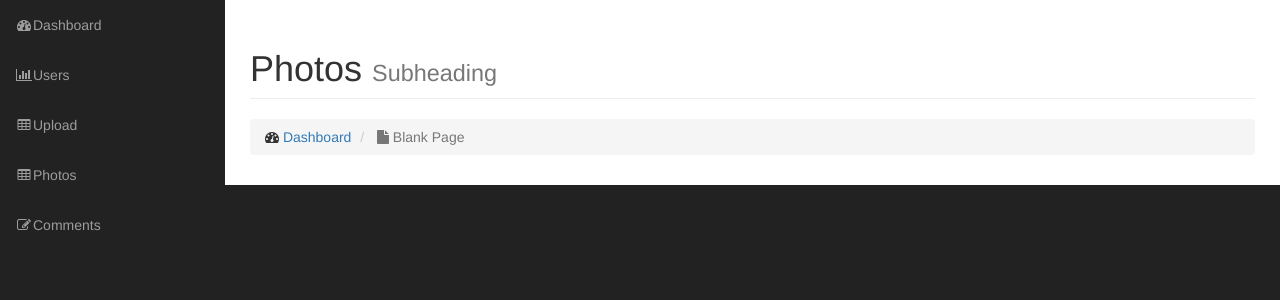
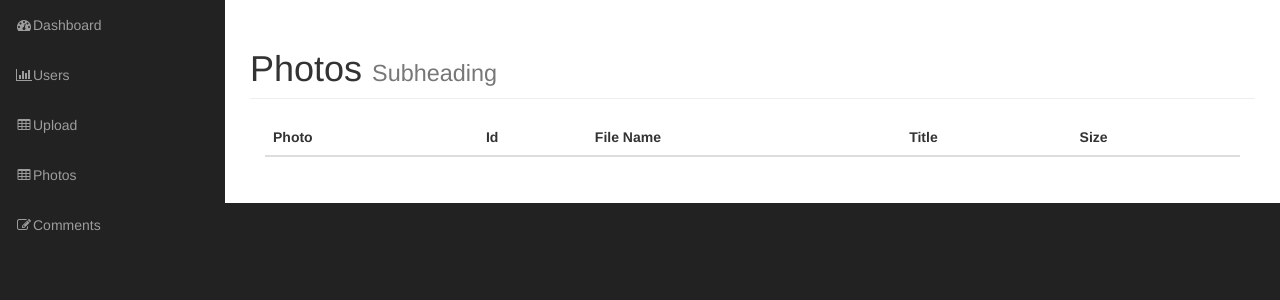
Before and after one commit to XhuljanoKocia/Gallery-PHP, a PHP site: page /admin/photos.php in a window 1280 px wide. Shown: the part 51-351 px from the top of the page. Run offline with PHP 8.4, Linux system fonts and the light colour scheme; grey boxes labelled with a size stand in for pictures from a placeholder-image service; lists and menus that the app fills with data are empty; some libraries are stand-ins or nearby versions.

Commit message:
Coding The HTML for our Photos Table

```diff
--- a/admin/photos.php
+++ b/admin/photos.php
@@ -19,14 +19,28 @@
                     Photos
                     <small>Subheading</small>
                 </h1>
-                <ol class="breadcrumb">
-                    <li>
-                        <i class="fa fa-dashboard"></i>  <a href="index.html">Dashboard</a>
-                    </li>
-                    <li class="active">
-                        <i class="fa fa-file"></i> Blank Page
-                    </li>
-                </ol>
+                <div class="col-md-12">
+                    <table class="table table-hover">
+                        <thead>
+                            <tr>
+                                <th>Photo</th>
+                                <th>Id</th>
+                                <th>File Name</th>
+                                <th>Title</th>
+                                <th>Size</th>
+                            </tr>
+                        </thead>
+                        <tbody>
+                            <tr>
+                                <td></td>
+                                <td></td>
+                                <td></td>
+                                <td></td>
+                                <td></td>
+                            </tr>
+                        </tbody>
+                    </table>
+                </div>
             </div>
         </div>
         <!-- /.row -->
```
